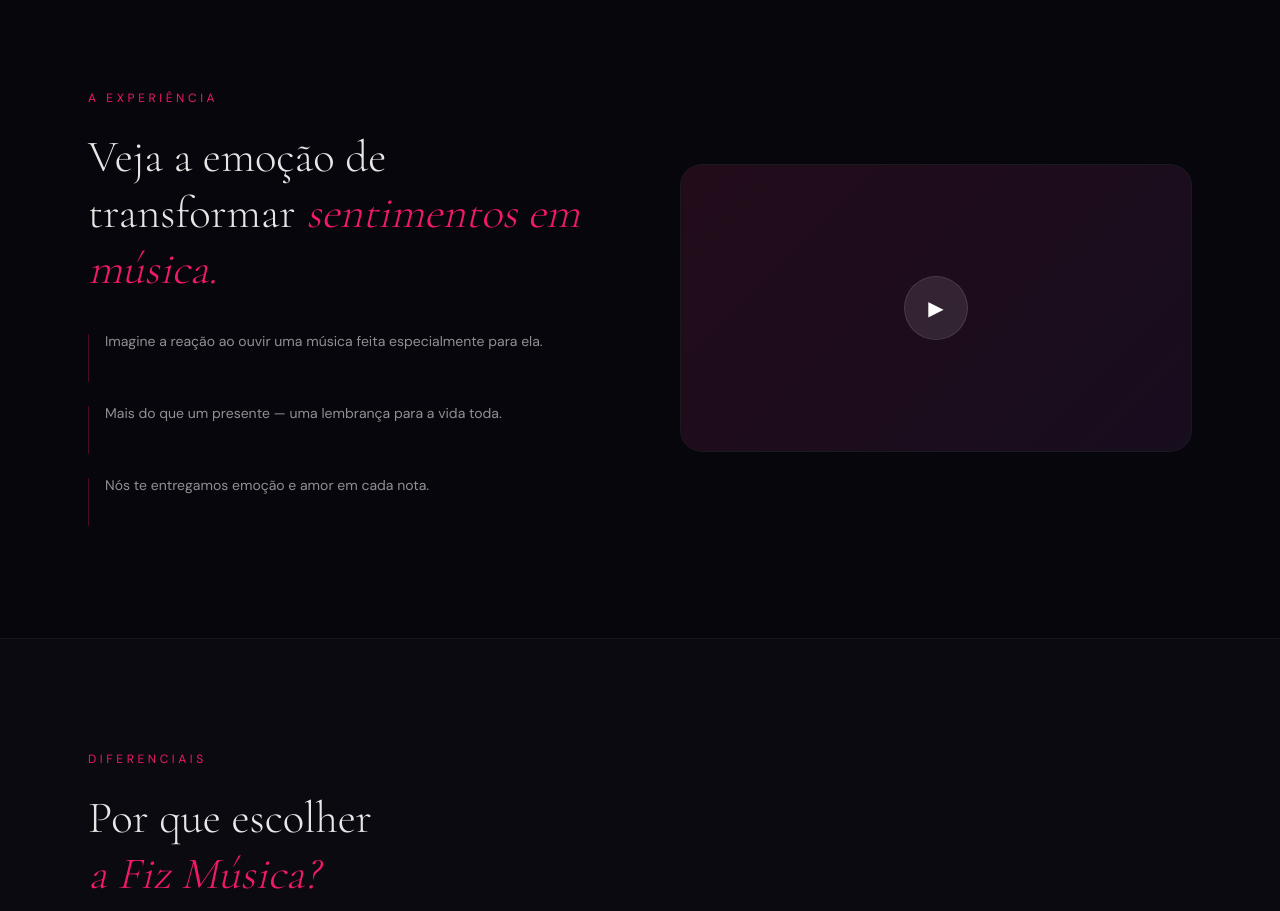
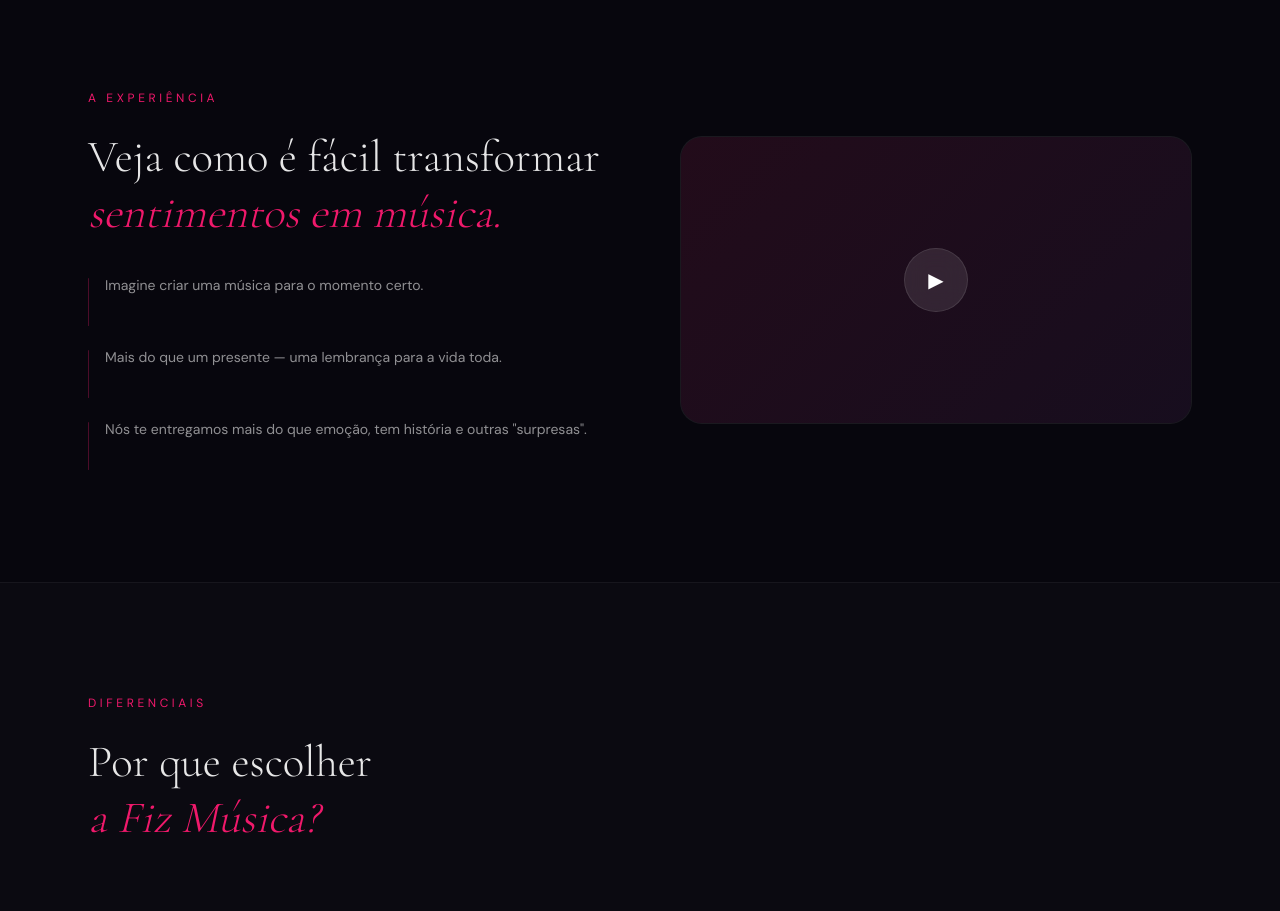
Before and after one commit to AudreiLigorio/fizmusica, a Next.js app: page / in a window 1280 px wide. Shown: the part 2540-3451 px from the top of the page. Built offline with nearby package versions, Linux system fonts and the light colour scheme.

Commit message:
copy: atualiza textos da seção A Experiência

```diff
--- a/app/page.tsx
+++ b/app/page.tsx
@@ -441,14 +441,14 @@
           </p>
           <h2 className="font-light leading-tight mb-8 text-white/90"
               style={{ ...displayFont, fontSize: "clamp(2rem, 3.5vw, 3rem)" }}>
-            Veja a emoção de transformar{" "}
+            Veja como é fácil transformar{" "}
             <em style={{ color: "#f0196b" }}>sentimentos em música.</em>
           </h2>
           <div className="space-y-5">
             {[
-              "Imagine a reação ao ouvir uma música feita especialmente para ela.",
+              "Imagine criar uma música para o momento certo.",
               "Mais do que um presente — uma lembrança para a vida toda.",
-              "Nós te entregamos emoção e amor em cada nota.",
+              "Nós te entregamos mais do que emoção, tem história e outras \"surpresas\".",
             ].map((t, i) => (
               <div key={i} className="flex items-start gap-4">
                 <div className="shrink-0 w-px h-12 mt-1 rounded-full" style={{ background: "rgba(240,25,107,0.3)" }} />
```
